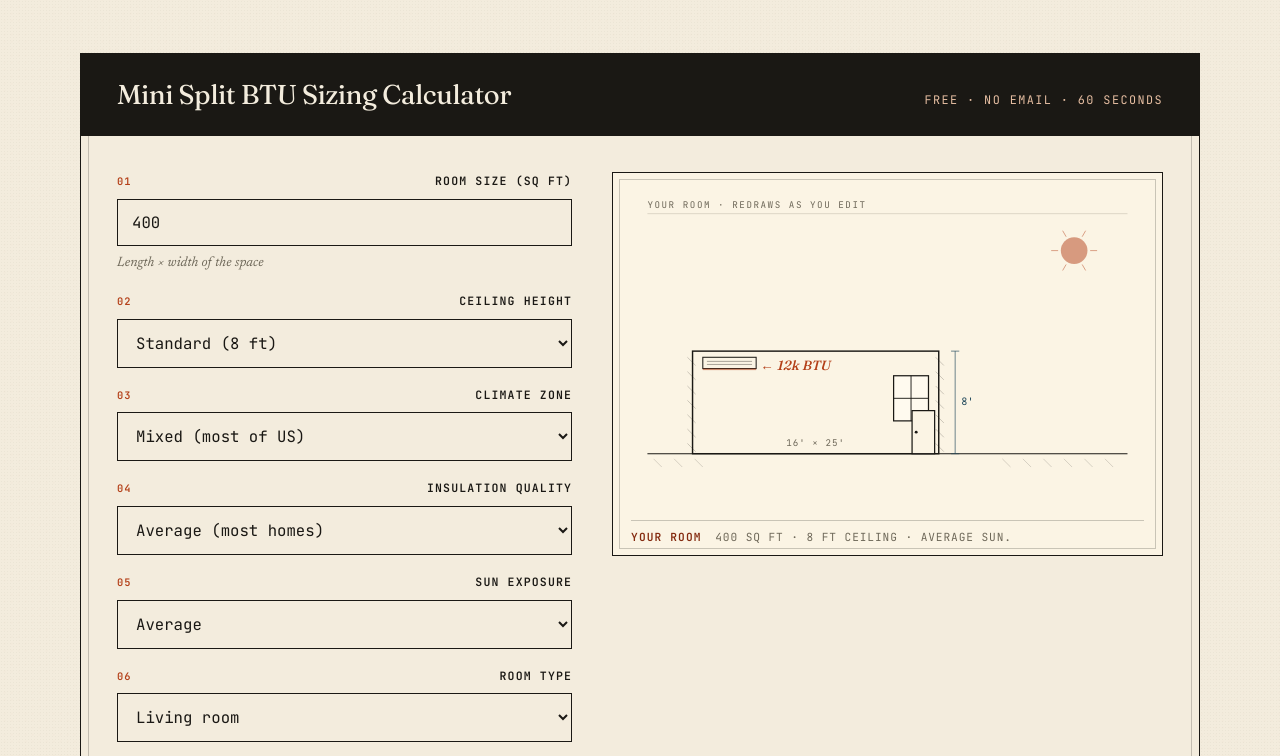
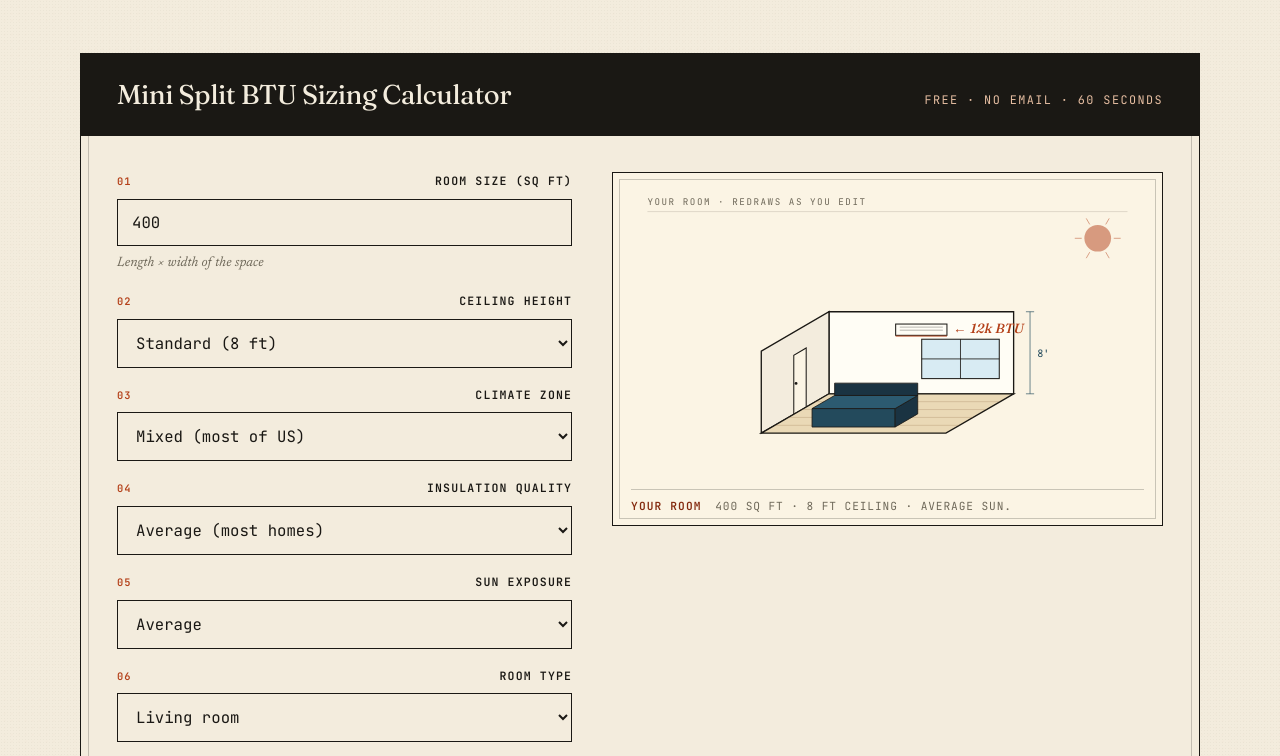
Before and after one commit to natezuro-cmyk/bestdiyminisplits, a plain HTML site: page mini-split-sizing-calculator.html in a window 1280 px wide. Shown: the part 663-1419 px from the top of the page. Drawn offline with Linux system fonts and the light colour scheme.

Commit message:
Replace cross-section with isometric 3D room diagram
Cross-section was not reading as a room to users — the plan went back
and forth looking like an architectural section, not a space.

Switch to an isometric cutaway: floor tilts back at a 55/32 projection
ratio, two walls rise behind it (back wall + left wall), with the mini
split mounted high on the back wall, window at eye level on the back
wall, door on the left wall, and a sofa sitting on the floor for visual
anchor. This reads as a room immediately.

Reactivity preserved:
- sqft → scales floor width + depth by √(sqft/400), clamped
- ceiling → wall height grows (80 → 124 px for 8 ft → 12 ft+)
- sun → size/opacity of the sun outside the room, with radiating rays
- Recommended BTU label appears next to the mini split as "← 12k BTU"

Removed: wall hatch pattern, ray-cast parallelogram, cross-section
dimension markers. Kept: ceiling-height dimension line outside the
right edge; W×L label on the floor.

Co-Authored-By: Claude Opus 4.7 (1M context) <noreply@anthropic.com>

```diff
--- a/calculator.js
+++ b/calculator.js
@@ -49,16 +49,17 @@
   };
 
   // ----- Room diagram lookup tables -----
+  // Wall pixel height per ceiling option (sub-proportional to avoid stretching)
   const ceilingMap = {
-    '1.0':  { y: 160, label: "8 ft", short: "8'" },
-    '1.12': { y: 140, label: "9 ft", short: "9'" },
-    '1.25': { y: 120, label: "10 ft", short: "10'" },
-    '1.4':  { y: 88,  label: "12 ft+", short: "12'+" }
+    '1.0':  { wallH: 80,  label: "8 ft",   short: "8'" },
+    '1.12': { wallH: 92,  label: "9 ft",   short: "9'" },
+    '1.25': { wallH: 105, label: "10 ft",  short: "10'" },
+    '1.4':  { wallH: 124, label: "12 ft+", short: "12'+" }
   };
   const sunMap = {
-    '0.9': { r: 8,  opacity: 0.25, rays: 0, label: 'heavily shaded' },
-    '1.0': { r: 13, opacity: 0.5,  rays: 6, label: 'average sun' },
-    '1.1': { r: 17, opacity: 0.75, rays: 8, label: 'sunny' },
+    '0.9': { r: 8,  opacity: 0.25, rays: 0,  label: 'heavily shaded' },
+    '1.0': { r: 13, opacity: 0.5,  rays: 6,  label: 'average sun' },
+    '1.1': { r: 17, opacity: 0.75, rays: 8,  label: 'sunny' },
     '1.2': { r: 22, opacity: 0.95, rays: 10, label: 'full sun' }
   };
 
@@ -90,20 +91,23 @@
     return { cooling, heating, matched };
   }
 
-  // ----- Room diagram rendering -----
+  // ----- Room diagram (isometric 3D cutaway) -----
   function dimsFromSqft(sqft) {
     const ratio = 1.56;
     const w = Math.max(6, Math.round(Math.sqrt(sqft / ratio)));
     const l = Math.max(6, Math.round(Math.sqrt(sqft * ratio)));
     return { w, l };
   }
-  function roomWidthPx(sqft) {
-    const factor = Math.sqrt(sqft / 400);
-    return Math.max(160, Math.min(340, Math.round(240 * factor)));
-  }
   function clearChildren(node) {
     while (node.firstChild) node.removeChild(node.firstChild);
   }
+  function setAttrs(el, attrs) {
+    for (const k in attrs) el.setAttribute(k, attrs[k]);
+  }
+
+  // Isometric projection constants (how the floor tilts back)
+  const ISO_DX = 0.55;  // horizontal shift per unit of depth
+  const ISO_DY = 0.32;  // vertical shift per unit of depth
 
   function renderRoom(matchedBtu) {
     const svg = document.getElementById('roomSvg');
@@ -113,73 +117,173 @@
     const ceil = ceilingMap[v.ceilingVal] || ceilingMap['1.0'];
     const sunS = sunMap[v.sunVal] || sunMap['1.0'];
     const dims = dimsFromSqft(v.sqft);
-    const roomW = roomWidthPx(v.sqft);
 
-    const floorY = 260;
-    const roomX = 60;
-    const roomY = ceil.y;
-    const roomRight = roomX + roomW;
-    const roomH = floorY - roomY;
+    // Scale floor dimensions by √sqft so the room plausibly grows/shrinks
+    const scale = Math.sqrt(v.sqft / 400);
+    const roomW = Math.max(130, Math.min(240, Math.round(180 * scale)));
+    const roomD = Math.max(80,  Math.min(170, Math.round(120 * scale)));
+    const wallH = ceil.wallH;
 
-    // Room rectangle
-    const rect = document.getElementById('roomRect');
-    rect.setAttribute('x', roomX);
-    rect.setAttribute('y', roomY);
-    rect.setAttribute('width', roomW);
-    rect.setAttribute('height', roomH);
+    // Isometric depth offsets
+    const dx = roomD * ISO_DX;
+    const dy = roomD * ISO_DY;
 
-    // Left + right wall hatch (insulation feel) — simple tick pattern
-    const hatch = document.getElementById('wallHatch');
-    clearChildren(hatch);
-    const tickStep = 14;
-    for (let y = roomY + 6; y < floorY - 2; y += tickStep) {
-      const mkLine = (x1, y1, x2, y2) => {
-        const line = document.createElementNS(SVG_NS, 'line');
-        line.setAttribute('x1', x1); line.setAttribute('y1', y1);
-        line.setAttribute('x2', x2); line.setAttribute('y2', y2);
-        line.setAttribute('stroke', '#1a1814');
-        line.setAttribute('stroke-width', '0.5');
-        line.setAttribute('opacity', '0.42');
-        return line;
-      };
-      hatch.appendChild(mkLine(roomX - 5, y, roomX + 3, y + 8));
-      hatch.appendChild(mkLine(roomRight - 3, y, roomRight + 5, y + 8));
+    // Anchor: bottom-front-left of the floor. Centered horizontally in viewport.
+    const viewW = 500;
+    const anchorX = Math.round((viewW - roomW - dx) / 2);
+    const anchorY = 240;
+
+    // Corner points of the floor quad
+    const flA = { x: anchorX,              y: anchorY };       // front-left
+    const flB = { x: anchorX + roomW,      y: anchorY };       // front-right
+    const flC = { x: anchorX + roomW + dx, y: anchorY - dy };  // back-right
+    const flD = { x: anchorX + dx,         y: anchorY - dy };  // back-left
+    // Ceiling corners (just wallH above each floor corner)
+    const clA = { x: flA.x, y: flA.y - wallH };
+    const clD = { x: flD.x, y: flD.y - wallH };
+    const clC = { x: flC.x, y: flC.y - wallH };
+
+    // ----- Floor, back wall, left wall -----
+    document.getElementById('floorPath').setAttribute('d',
+      'M ' + flA.x + ' ' + flA.y +
+      ' L ' + flB.x + ' ' + flB.y +
+      ' L ' + flC.x + ' ' + flC.y +
+      ' L ' + flD.x + ' ' + flD.y + ' Z');
+
+    document.getElementById('backWallPath').setAttribute('d',
+      'M ' + flD.x + ' ' + flD.y +
+      ' L ' + flC.x + ' ' + flC.y +
+      ' L ' + clC.x + ' ' + clC.y +
+      ' L ' + clD.x + ' ' + clD.y + ' Z');
+
+    document.getElementById('leftWallPath').setAttribute('d',
+      'M ' + flA.x + ' ' + flA.y +
+      ' L ' + flD.x + ' ' + flD.y +
+      ' L ' + clD.x + ' ' + clD.y +
+      ' L ' + clA.x + ' ' + clA.y + ' Z');
+
+    // Floor boards — horizontal lines running into the depth
+    const floorLines = document.getElementById('floorLines');
+    clearChildren(floorLines);
+    for (let t = 0.2; t < 1; t += 0.2) {
+      const p1 = { x: flA.x + t * dx, y: flA.y - t * dy };
+      const p2 = { x: flB.x + t * dx, y: flB.y - t * dy };
+      const line = document.createElementNS(SVG_NS, 'line');
+      setAttrs(line, {
+        x1: p1.x, y1: p1.y, x2: p2.x, y2: p2.y,
+        stroke: '#8a6340', 'stroke-width': '0.5', opacity: '0.45'
+      });
+      floorLines.appendChild(line);
     }
 
-    // Ceiling-height dimension line (right side)
-    const dimH = document.getElementById('dimH');
-    dimH.setAttribute('x1', roomRight + 16);
-    dimH.setAttribute('x2', roomRight + 16);
-    dimH.setAttribute('y1', roomY);
-    dimH.setAttribute('y2', floorY);
-    document.getElementById('dimHTop').setAttribute('y1', roomY);
-    document.getElementById('dimHTop').setAttribute('y2', roomY);
-    document.getElementById('dimHTop').setAttribute('x1', roomRight + 12);
-    document.getElementById('dimHTop').setAttribute('x2', roomRight + 20);
-    document.getElementById('dimHBot').setAttribute('y1', floorY);
-    document.getElementById('dimHBot').setAttribute('y2', floorY);
-    document.getElementById('dimHBot').setAttribute('x1', roomRight + 12);
-    document.getElementById('dimHBot').setAttribute('x2', roomRight + 20);
-    const dimHLabel = document.getElementById('dimHLabel');
-    dimHLabel.setAttribute('x', roomRight + 22);
-    dimHLabel.setAttribute('y', (roomY + floorY) / 2 + 3);
-    dimHLabel.textContent = ceil.short;
+    // Dimension label on the floor
+    const dimWLbl = document.getElementById('dimWLabel');
+    setAttrs(dimWLbl, {
+      x: (flA.x + flB.x + flC.x + flD.x) / 4,
+      y: (flA.y + flB.y + flC.y + flD.y) / 4 + 4
+    });
+    dimWLbl.textContent = dims.w + "' × " + dims.l + "'";
 
-    // Width label inside the room
-    const dimW = document.getElementById('dimWLabel');
-    dimW.setAttribute('x', roomX + roomW / 2);
-    dimW.setAttribute('y', floorY - 8);
-    dimW.textContent = dims.w + "' × " + dims.l + "'";
+    // Window on back wall — right half, centered vertically
+    const winW = Math.min(80, roomW * 0.42);
+    const winH = Math.min(48, wallH * 0.48);
+    const winX = flD.x + roomW - winW - 14;
+    const winY = clD.y + (wallH - winH) / 2 + 6;
+    const win = document.getElementById('windowGroup');
+    win.setAttribute('transform', 'translate(' + winX + ',' + winY + ')');
+    setAttrs(win.querySelector('.win-frame'), { width: winW, height: winH });
+    setAttrs(win.querySelector('.win-vert'),  { x1: winW / 2, x2: winW / 2, y1: 0, y2: winH });
+    setAttrs(win.querySelector('.win-horiz'), { x1: 0, x2: winW, y1: winH / 2, y2: winH / 2 });
 
-    // Mini split head on left wall (position scales with ceiling)
-    const ms = document.getElementById('minisplit');
-    const msY = roomY + 6;
-    ms.setAttribute('transform', 'translate(' + (roomX + 10) + ',' + msY + ')');
+    // Door on left wall — near back, full-height parallelogram projected along the wall
+    // Parametric position along left wall floor: t = 0.48 (door starts back-center)
+    const tDoor = 0.48;
+    const doorWunits = 22;                 // door width "along" wall in px
+    const doorH = Math.min(62, wallH * 0.72);
+    const wallDir = { x: dx / roomD, y: -dy / roomD };  // unit vector along left wall floor edge
+    const dfX = flA.x + tDoor * dx;        // door front-bottom x
+    const dfY = flA.y - tDoor * dy;        // door front-bottom y
+    const dbX = dfX + doorWunits * wallDir.x;
+    const dbY = dfY + doorWunits * wallDir.y;
+    document.getElementById('doorPath').setAttribute('d',
+      'M ' + dfX + ' ' + dfY +
+      ' L ' + dbX + ' ' + dbY +
+      ' L ' + dbX + ' ' + (dbY - doorH) +
+      ' L ' + dfX + ' ' + (dfY - doorH) + ' Z');
+    // knob
+    const knobX = dfX + 4 * wallDir.x;
+    const knobY = dfY + 4 * wallDir.y - doorH / 2;
+    setAttrs(document.getElementById('doorKnob'), { cx: knobX, cy: knobY });
 
-    // BTU callout — arrow points LEFT back toward the mini split
+    // Sofa — on the floor, slight iso perspective, center-ish
+    const sofa = document.getElementById('sofa');
+    clearChildren(sofa);
+    const sofaWidth = Math.min(roomW * 0.45, 96);
+    const sofaDepth = Math.min(roomD * 0.35, 40);
+    // Sofa front-left on the floor, centered-ish
+    const sxFL = flA.x + (roomW - sofaWidth) / 2;
+    const syFL = flA.y - 6;
+    const sxFR = sxFL + sofaWidth;
+    const syFR = syFL;
+    const sxBR = sxFR + sofaDepth * ISO_DX;
+    const syBR = syFR - sofaDepth * ISO_DY;
+    const sxBL = sxFL + sofaDepth * ISO_DX;
+    const syBL = syFL - sofaDepth * ISO_DY;
+    const sofaHeight = 18;
+    const sofaBackHeight = 12;
+    // Base (floor footprint)
+    const base = document.createElementNS(SVG_NS, 'path');
+    setAttrs(base, {
+      d: 'M ' + sxFL + ' ' + syFL + ' L ' + sxFR + ' ' + syFR +
+         ' L ' + sxBR + ' ' + syBR + ' L ' + sxBL + ' ' + syBL + ' Z',
+      fill: '#1a1814', opacity: '0.12'
+    });
+    sofa.appendChild(base);
+    // Front face (seat)
+    const front = document.createElementNS(SVG_NS, 'path');
+    setAttrs(front, {
+      d: 'M ' + sxFL + ' ' + syFL + ' L ' + sxFR + ' ' + syFR +
+         ' L ' + sxFR + ' ' + (syFR - sofaHeight) + ' L ' + sxFL + ' ' + (syFL - sofaHeight) + ' Z',
+      fill: '#234a5c', stroke: '#1a1814', 'stroke-width': '0.8'
+    });
+    sofa.appendChild(front);
+    // Right side
+    const right = document.createElementNS(SVG_NS, 'path');
+    setAttrs(right, {
+      d: 'M ' + sxFR + ' ' + syFR + ' L ' + sxBR + ' ' + syBR +
+         ' L ' + sxBR + ' ' + (syBR - sofaHeight) + ' L ' + sxFR + ' ' + (syFR - sofaHeight) + ' Z',
+      fill: '#1a3342', stroke: '#1a1814', 'stroke-width': '0.8'
+    });
+    sofa.appendChild(right);
+    // Top (seat cushion)
+    const top = document.createElementNS(SVG_NS, 'path');
+    setAttrs(top, {
+      d: 'M ' + sxFL + ' ' + (syFL - sofaHeight) + ' L ' + sxFR + ' ' + (syFR - sofaHeight) +
+         ' L ' + sxBR + ' ' + (syBR - sofaHeight) + ' L ' + sxBL + ' ' + (syBL - sofaHeight) + ' Z',
+      fill: '#2c5a70', stroke: '#1a1814', 'stroke-width': '0.8'
+    });
+    sofa.appendChild(top);
+    // Back cushion (raised back wall of the sofa)
+    const backRest = document.createElementNS(SVG_NS, 'path');
+    setAttrs(backRest, {
+      d: 'M ' + sxBL + ' ' + (syBL - sofaHeight) + ' L ' + sxBR + ' ' + (syBR - sofaHeight) +
+         ' L ' + sxBR + ' ' + (syBR - sofaHeight - sofaBackHeight) + ' L ' + sxBL + ' ' + (syBL - sofaHeight - sofaBackHeight) + ' Z',
+      fill: '#1a3342', stroke: '#1a1814', 'stroke-width': '0.8'
+    });
+    sofa.appendChild(backRest);
+
+    // Mini split — on back wall, centered horizontally, high
+    const msW = 50, msH = 11;
+    const msX = flD.x + (roomW - msW) / 2;
+    const msY = clD.y + 12;
+    document.getElementById('minisplit').setAttribute('transform', 'translate(' + msX + ',' + msY + ')');
+
+    // BTU callout — floating label on back wall next to the mini split
     const btu = document.getElementById('btuLabel');
-    btu.setAttribute('x', roomX + 66);
-    btu.setAttribute('y', msY + 12);
+    setAttrs(btu, {
+      x: msX + msW + 6,
+      y: msY + 9
+    });
     if (typeof matchedBtu === 'number') {
       btu.textContent = '← ' + (matchedBtu / 1000) + 'k BTU';
       btu.setAttribute('fill', '#b44019');
@@ -189,78 +293,45 @@
       btu.setAttribute('fill', '#6e6859');
     }
 
-    // Sun (upper right, outside the room)
+    // Sun — top right, outside the room
     const sunCircle = document.getElementById('sunCircle');
     sunCircle.setAttribute('r', sunS.r);
     sunCircle.setAttribute('opacity', sunS.opacity);
 
     const sunRays = document.getElementById('sunRays');
     clearChildren(sunRays);
-    const sunCx = 432, sunCy = 62;
+    const sunCx = 455, sunCy = 50;
+    sunCircle.setAttribute('cx', sunCx);
+    sunCircle.setAttribute('cy', sunCy);
     for (let i = 0; i < sunS.rays; i++) {
       const angle = (i / sunS.rays) * Math.PI * 2;
       const r1 = sunS.r + 3, r2 = sunS.r + 9;
       const line = document.createElementNS(SVG_NS, 'line');
-      line.setAttribute('x1', sunCx + Math.cos(angle) * r1);
-      line.setAttribute('y1', sunCy + Math.sin(angle) * r1);
-      line.setAttribute('x2', sunCx + Math.cos(angle) * r2);
-      line.setAttribute('y2', sunCy + Math.sin(angle) * r2);
-      line.setAttribute('stroke', '#b44019');
-      line.setAttribute('stroke-width', '0.9');
-      line.setAttribute('stroke-linecap', 'round');
-      line.setAttribute('opacity', sunS.opacity);
+      setAttrs(line, {
+        x1: sunCx + Math.cos(angle) * r1,
+        y1: sunCy + Math.sin(angle) * r1,
+        x2: sunCx + Math.cos(angle) * r2,
+        y2: sunCy + Math.sin(angle) * r2,
+        stroke: '#b44019', 'stroke-width': '0.9',
+        'stroke-linecap': 'round', opacity: sunS.opacity
+      });
       sunRays.appendChild(line);
     }
 
-    // Sun-ray cast on floor inside room (subtle)
-    const raycast = document.getElementById('rayCast');
-    clearChildren(raycast);
-    if (sunS.r > 10 && roomRight > sunCx - 120) {
-      const castX1 = roomRight - Math.min(roomW * 0.6, 80);
-      const castX2 = roomRight - 8;
-      const castY  = floorY - 2;
-      const path = document.createElementNS(SVG_NS, 'path');
-      path.setAttribute('d', 'M ' + castX1 + ' ' + castY +
-                              ' L ' + castX2 + ' ' + castY +
-                              ' L ' + (castX2 - 18) + ' ' + (castY - 22) +
-                              ' L ' + (castX1 + 14) + ' ' + (castY - 22) + ' Z');
-      path.setAttribute('fill', '#b44019');
-      path.setAttribute('opacity', sunS.opacity * 0.18);
-      raycast.appendChild(path);
-    }
-
-    // Window on the far (right) wall — always visible, reinforces "this is a room"
-    const win = document.getElementById('windowGroup');
-    if (win) {
-      const winX = roomRight - 44;
-      const winY = roomY + 24;
-      const winW = 34;
-      const winH = Math.min(44, roomH - 42);
-      win.setAttribute('transform', 'translate(' + winX + ',' + winY + ')');
-      win.querySelector('.win-frame').setAttribute('width', winW);
-      win.querySelector('.win-frame').setAttribute('height', winH);
-      win.querySelector('.win-vert').setAttribute('x1', winW / 2);
-      win.querySelector('.win-vert').setAttribute('x2', winW / 2);
-      win.querySelector('.win-vert').setAttribute('y2', winH);
-      win.querySelector('.win-horiz').setAttribute('y1', winH / 2);
-      win.querySelector('.win-horiz').setAttribute('y2', winH / 2);
-      win.querySelector('.win-horiz').setAttribute('x2', winW);
-    }
-
-    // Door — floor level, right side of the room, always visible
-    const door = document.getElementById('doorGroup');
-    if (door) {
-      const doorW = 22;
-      const doorH = Math.min(42, roomH - 14);
-      const doorX = roomRight - doorW - 4;
-      const doorY = floorY - doorH;
-      door.setAttribute('transform', 'translate(' + doorX + ',' + doorY + ')');
-      door.querySelector('.door-frame').setAttribute('width', doorW);
-      door.querySelector('.door-frame').setAttribute('height', doorH);
-      // knob
-      door.querySelector('.door-knob').setAttribute('cx', 4);
-      door.querySelector('.door-knob').setAttribute('cy', doorH / 2);
-    }
+    // Ceiling-height dimension line — outside the room on the right
+    const dimX = flC.x + 16;
+    setAttrs(document.getElementById('dimH'),
+      { x1: dimX, y1: clC.y, x2: dimX, y2: flC.y });
+    setAttrs(document.getElementById('dimHTop'),
+      { x1: dimX - 4, y1: clC.y, x2: dimX + 4, y2: clC.y });
+    setAttrs(document.getElementById('dimHBot'),
+      { x1: dimX - 4, y1: flC.y, x2: dimX + 4, y2: flC.y });
+    const dimHLabel = document.getElementById('dimHLabel');
+    setAttrs(dimHLabel, {
+      x: dimX + 7,
+      y: (clC.y + flC.y) / 2 + 4
+    });
+    dimHLabel.textContent = ceil.short;
 
     // Figure caption (aria-live)
     const cap = document.getElementById('roomCaption');
--- a/mini-split-sizing-calculator.html
+++ b/mini-split-sizing-calculator.html
@@ -156,59 +156,47 @@
           </form>
 
           <figure class="room-diagram">
-            <svg id="roomSvg" viewBox="0 0 500 310" xmlns="http://www.w3.org/2000/svg" role="img" aria-labelledby="roomCaption">
-              <text x="16" y="20" font-family="JetBrains Mono, monospace" font-size="9" fill="#6e6859" letter-spacing="1.5">YOUR ROOM · REDRAWS AS YOU EDIT</text>
-              <line x1="16" y1="26" x2="484" y2="26" stroke="#6e6859" stroke-width="0.4" opacity="0.5"/>
+            <svg id="roomSvg" viewBox="0 0 500 280" xmlns="http://www.w3.org/2000/svg" role="img" aria-labelledby="roomCaption">
+              <text x="16" y="18" font-family="JetBrains Mono, monospace" font-size="9" fill="#6e6859" letter-spacing="1.5">YOUR ROOM · REDRAWS AS YOU EDIT</text>
+              <line x1="16" y1="24" x2="484" y2="24" stroke="#6e6859" stroke-width="0.4" opacity="0.5"/>
 
-              <line x1="16" y1="260" x2="484" y2="260" stroke="#1a1814" stroke-width="1"/>
-              <g stroke="#1a1814" stroke-width="0.4" opacity="0.4">
-                <line x1="22" y1="265" x2="30" y2="273"/>
-                <line x1="42" y1="265" x2="50" y2="273"/>
-                <line x1="62" y1="265" x2="70" y2="273"/>
-                <line x1="362" y1="265" x2="370" y2="273"/>
-                <line x1="382" y1="265" x2="390" y2="273"/>
-                <line x1="402" y1="265" x2="410" y2="273"/>
-                <line x1="422" y1="265" x2="430" y2="273"/>
-                <line x1="442" y1="265" x2="450" y2="273"/>
-                <line x1="462" y1="265" x2="470" y2="273"/>
+              <g id="sunRays"></g>
+              <circle id="sunCircle" cx="455" cy="50" r="13" fill="#b44019" opacity="0.5"/>
+
+              <path id="backWallPath" d="" fill="#fffdf5" stroke="#1a1814" stroke-width="1.3"/>
+
+              <g id="windowGroup" transform="translate(0,0)">
+                <rect class="win-frame" x="0" y="0" width="70" height="44" fill="#d8ebf3" stroke="#1a1814" stroke-width="1"/>
+                <line class="win-vert"  x1="35" y1="0" x2="35" y2="44" stroke="#1a1814" stroke-width="0.8"/>
+                <line class="win-horiz" x1="0"  y1="22" x2="70" y2="22" stroke="#1a1814" stroke-width="0.8"/>
               </g>
 
-              <g id="sunRays"></g>
-              <circle id="sunCircle" cx="432" cy="62" r="13" fill="#b44019" opacity="0.5"/>
-
-              <g id="rayCast"></g>
-
-              <rect id="roomRect" x="60" y="160" width="240" height="100" fill="none" stroke="#1a1814" stroke-width="1.4"/>
-              <g id="wallHatch"></g>
-
-              <line id="dimH" x1="316" y1="160" x2="316" y2="260" stroke="#234a5c" stroke-width="0.8" opacity="0.8"/>
-              <line id="dimHTop" x1="312" y1="160" x2="320" y2="160" stroke="#234a5c" stroke-width="0.8" opacity="0.8"/>
-              <line id="dimHBot" x1="312" y1="260" x2="320" y2="260" stroke="#234a5c" stroke-width="0.8" opacity="0.8"/>
-              <text id="dimHLabel" x="322" y="213" font-family="JetBrains Mono, monospace" font-size="10" fill="#234a5c">8'</text>
-
-              <text id="dimWLabel" x="180" y="252" text-anchor="middle" font-family="JetBrains Mono, monospace" font-size="9" fill="#6e6859" letter-spacing="1">16' × 25'</text>
-
-              <g id="minisplit" transform="translate(70, 166)">
-                <rect x="0" y="0" width="52" height="11" fill="#fbf4e4" stroke="#1a1814" stroke-width="1"/>
-                <line x1="4" y1="4" x2="48" y2="4" stroke="#1a1814" stroke-width="0.5" opacity="0.7"/>
-                <line x1="4" y1="7" x2="48" y2="7" stroke="#1a1814" stroke-width="0.5" opacity="0.7"/>
-                <rect x="0" y="11" width="52" height="1.5" fill="#b44019" opacity="0.55"/>
+              <g id="minisplit" transform="translate(225, 60)">
+                <rect x="0" y="0" width="50" height="11" fill="#fffdf5" stroke="#1a1814" stroke-width="1"/>
+                <line x1="4" y1="3" x2="46" y2="3" stroke="#1a1814" stroke-width="0.4" opacity="0.75"/>
+                <line x1="4" y1="6" x2="46" y2="6" stroke="#1a1814" stroke-width="0.4" opacity="0.75"/>
+                <rect x="0" y="11" width="50" height="1.5" fill="#b44019" opacity="0.6"/>
               </g>
 
-              <text id="btuLabel" x="130" y="178" font-family="Fraunces, Georgia, serif" font-style="italic" font-size="13" fill="#6e6859" font-weight="500">← size me</text>
+              <text id="btuLabel" x="0" y="0" font-family="Fraunces, Georgia, serif" font-style="italic" font-size="13" fill="#6e6859" font-weight="500">← size me</text>
 
-              <!-- Window on far wall -->
-              <g id="windowGroup" transform="translate(256, 184)">
-                <rect class="win-frame" x="0" y="0" width="34" height="44" fill="#fffaef" stroke="#1a1814" stroke-width="1.2"/>
-                <line class="win-vert"  x1="17" y1="0" x2="17" y2="44" stroke="#1a1814" stroke-width="0.9"/>
-                <line class="win-horiz" x1="0"  y1="22" x2="34" y2="22" stroke="#1a1814" stroke-width="0.9"/>
-              </g>
+              <path id="leftWallPath" d="" fill="#f3ecdd" stroke="#1a1814" stroke-width="1.3"/>
 
-              <!-- Door at floor level -->
-              <g id="doorGroup" transform="translate(274, 222)">
-                <rect class="door-frame" x="0" y="0" width="22" height="38" fill="#fbf4e4" stroke="#1a1814" stroke-width="1.2"/>
-                <circle class="door-knob" cx="4" cy="19" r="1.4" fill="#1a1814"/>
-              </g>
+              <path id="doorPath" d="" fill="#fbf4e4" stroke="#1a1814" stroke-width="1"/>
+              <circle id="doorKnob" cx="0" cy="0" r="1.4" fill="#1a1814"/>
+
+              <path id="floorPath" d="" fill="#ead9b6" stroke="#1a1814" stroke-width="1.3"/>
+
+              <g id="floorLines"></g>
+
+              <text id="dimWLabel" x="0" y="0" text-anchor="middle" font-family="JetBrains Mono, monospace" font-size="10" fill="#1a1814" opacity="0.55" letter-spacing="1">16' × 25'</text>
+
+              <g id="sofa"></g>
+
+              <line id="dimH" stroke="#234a5c" stroke-width="0.8" opacity="0.8"/>
+              <line id="dimHTop" stroke="#234a5c" stroke-width="0.8" opacity="0.8"/>
+              <line id="dimHBot" stroke="#234a5c" stroke-width="0.8" opacity="0.8"/>
+              <text id="dimHLabel" x="0" y="0" font-family="JetBrains Mono, monospace" font-size="10" fill="#234a5c">8'</text>
             </svg>
             <figcaption id="roomCaption" aria-live="polite"><strong>Your room</strong> 400 sq ft · 8 ft ceiling · average sun.</figcaption>
           </figure>
```
Also changed, not shown: index.html (+46 -56 lines).
